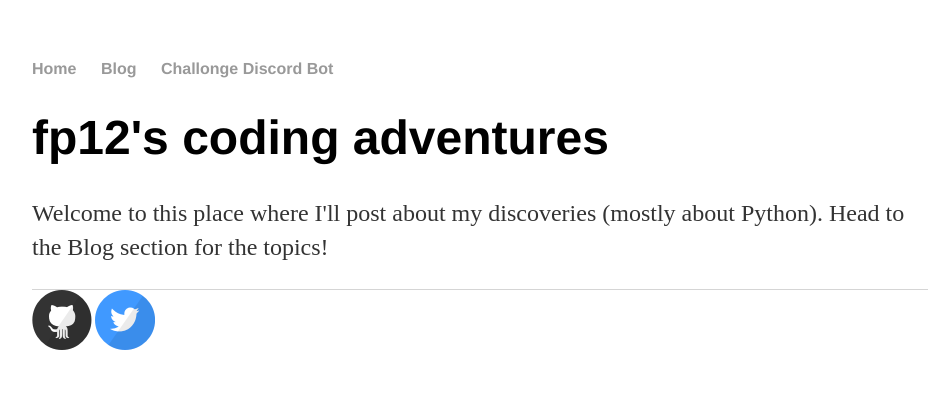
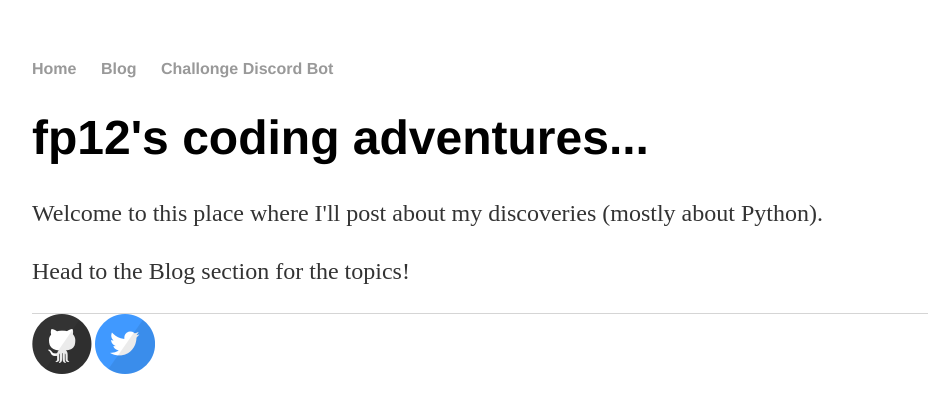
Before and after one commit to fp12/fp12.github.io, a Jekyll site: the page built from index.html, in a window 1280 px wide. Shown: the top 413 px of the page, without its empty margins (160-1095 px from the left). Built offline with Jekyll 4.4.1, drawn with Linux system fonts in a browser that asks for light colours.

```diff
--- a/index.html
+++ b/index.html
@@ -3,6 +3,7 @@ layout: default
 title: "fp12's coding adventures"
 ---
 <div class="blurb">
-	<h1>fp12's coding adventures</h1>
-	<p>Welcome to this place where I'll post about my discoveries (mostly about Python). Head to the Blog section for the topics!</p>
+	<h1>fp12's coding adventures...</h1>
+	<p>Welcome to this place where I'll post about my discoveries (mostly about Python).</p>
+	<p>Head to the Blog section for the topics!</p>
 </div><!-- /.blurb -->
```
